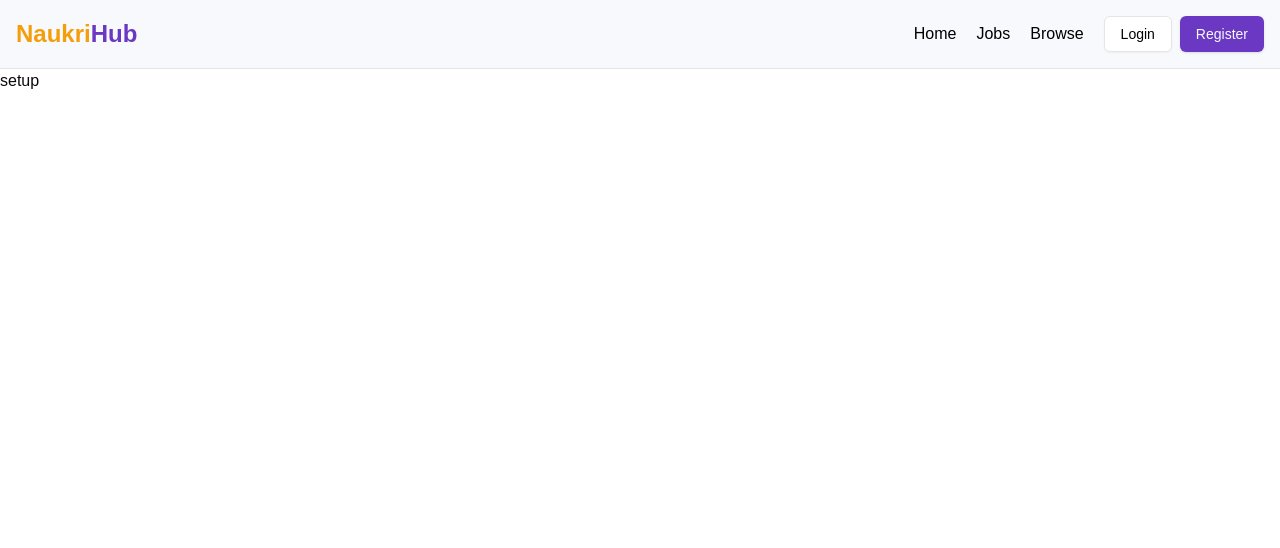
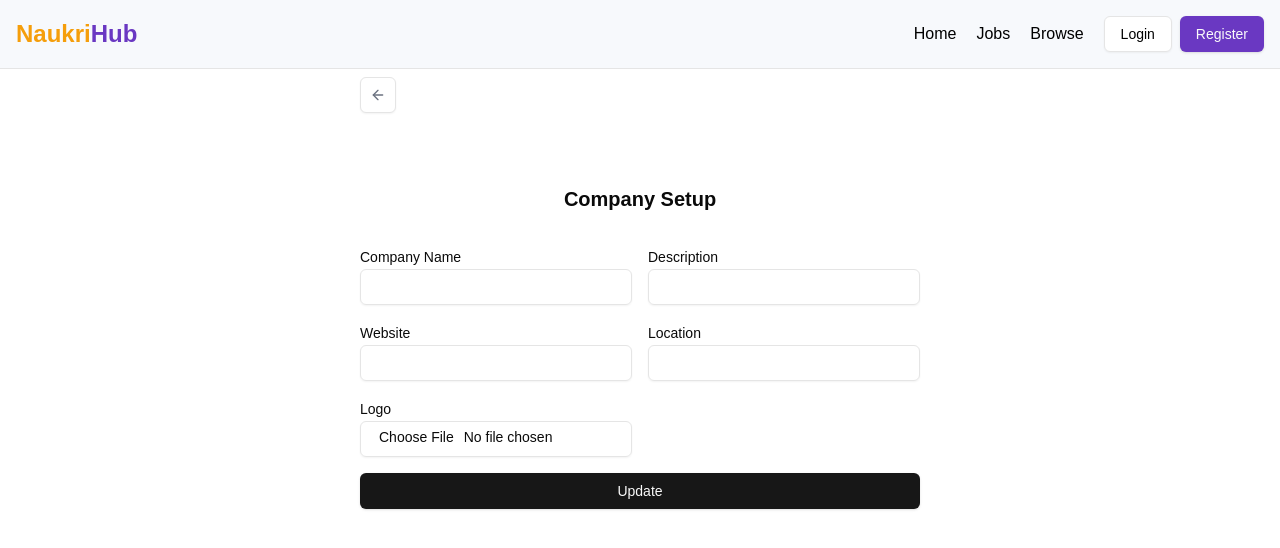
Before and after one commit to pritigupta118/NaukriHub, a React (Vite) app in the folder client/: page /admin/companies/1 in a window 1280 px wide. Shown: the top 548 px of the page. Built offline with nearby package versions, Linux system fonts and the light colour scheme.

Commit message:
Implement company setup form with file upload and update functionality

```diff
--- a/client/src/components/CompanySetup.jsx
+++ b/client/src/components/CompanySetup.jsx
@@ -1,10 +1,129 @@
-import React from 'react'
+import { ArrowLeft, Loader2 } from 'lucide-react'
+import React, { useState } from 'react'
+import { Label } from './ui/label'
+import { Input } from './ui/input'
+import { Button } from './ui/button'
+import axios from 'axios'
+import { useNavigate, useParams } from 'react-router-dom'
+import { toast } from 'sonner'
+import { COMPANY_API_END_POINT } from '@/lib/constant'
 
 const CompanySetup = () => {
+  const [input, setInput] = useState({
+    companyName: '',
+    description: '',
+    website: '',
+    location: '',
+    file: ''
+  })
+  const [loading, setLoading] = useState(false)
+  const navigate = useNavigate()
+  const params = useParams()
+
+  const onChangeHandler = (e) => {
+   setInput({...input, [e.target.name]: e.target.value})
+  }
+
+  const onFileHandler = (e) => {
+    const file = e.target.files?.[0]
+    setInput({...input, file})
+  }
+
+  const submitHandler = async(e) => {
+    e.preventDefault();
+    console.log("company intput: ", input);
+    const formData = new FormData()
+    formData.append("companyName", input.companyName)
+    formData.append("description", input.description)
+    formData.append("website", input.website)
+    formData.append("location", input.location)
+
+    if (input.file) {
+      formData.append("file", input.file)
+    }
+    try {
+      setLoading(true)
+     const res = await axios.put(`${COMPANY_API_END_POINT}/update/${params.id}`, formData, {
+      headers: {
+        "Content-Type": "multipart/form-data"
+      },
+      withCredentials: true
+     })
+
+     if (res.data.success) {
+      toast.success(res.data.message)
+      navigate("/admin/companies")
+     }
+      }
+    catch (error) {
+      console.log(error);
+      toast.error(error.response.data.message)
+    } finally {
+      setLoading(false)
+    }
+  }
+
   return (
-    <div>
-      setup
-    </div>
+    <div className='max-w-xl mx-auto p-2'>
+            <Button size="icon" onClick={() => navigate("/admin/companies")} variant="outline" className="flex items-center gap-2 text-gray-500 font-semibold">
+                <ArrowLeft />
+
+            </Button>
+    <form onSubmit={submitHandler} className='my-10'>
+        <div className='flex items-center justify-center gap-5 p-8'>
+            <h1 className='font-bold text-xl'>Company Setup</h1>
+        </div>
+        <div className='grid grid-cols-1 sm:grid-cols-2 gap-4'>
+            <div>
+                <Label>Company Name</Label>
+                <Input
+                    type="text"
+                    name="companyName"
+                    value={input.companyName}
+                    onChange={onChangeHandler}
+                />
+            </div>
+            <div>
+                <Label>Description</Label>
+                <Input
+                    type="text"
+                    name="description"
+                    value={input.description}
+                    onChange={onChangeHandler}
+                />
+            </div>
+            <div>
+                <Label>Website</Label>
+                <Input
+                    type="text"
+                    name="website"
+                    value={input.website}
+                    onChange={onChangeHandler}
+                />
+            </div>
+            <div>
+                <Label>Location</Label>
+                <Input
+                    type="text"
+                    name="location"
+                   value={input.location}
+                   onChange={onChangeHandler}
+                />
+            </div>
+            <div>
+                <Label>Logo</Label>
+                <Input
+                    type="file"
+                    accept="image/*"
+                    onChange={onFileHandler}
+                />
+            </div>
+        </div>
+        {
+            loading ? <Button className="w-full my-4"> <Loader2 className='mr-2 h-4 w-4 animate-spin' /> Please wait </Button> : <Button type="submit" className="w-full my-4">Update</Button>
+        }
+    </form>
+</div>
   )
 }
 
```
Also changed, not shown: 2 other files (tests, documents, lock files or other folders).
